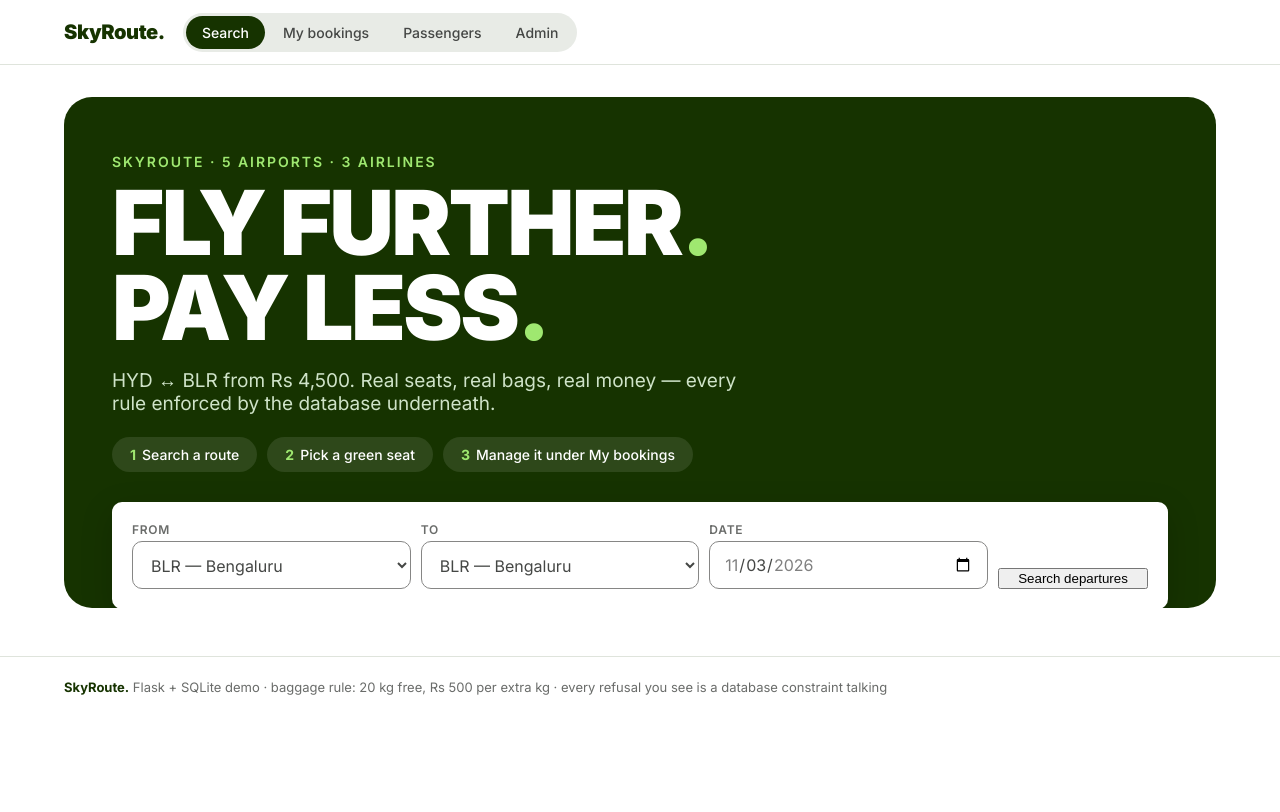
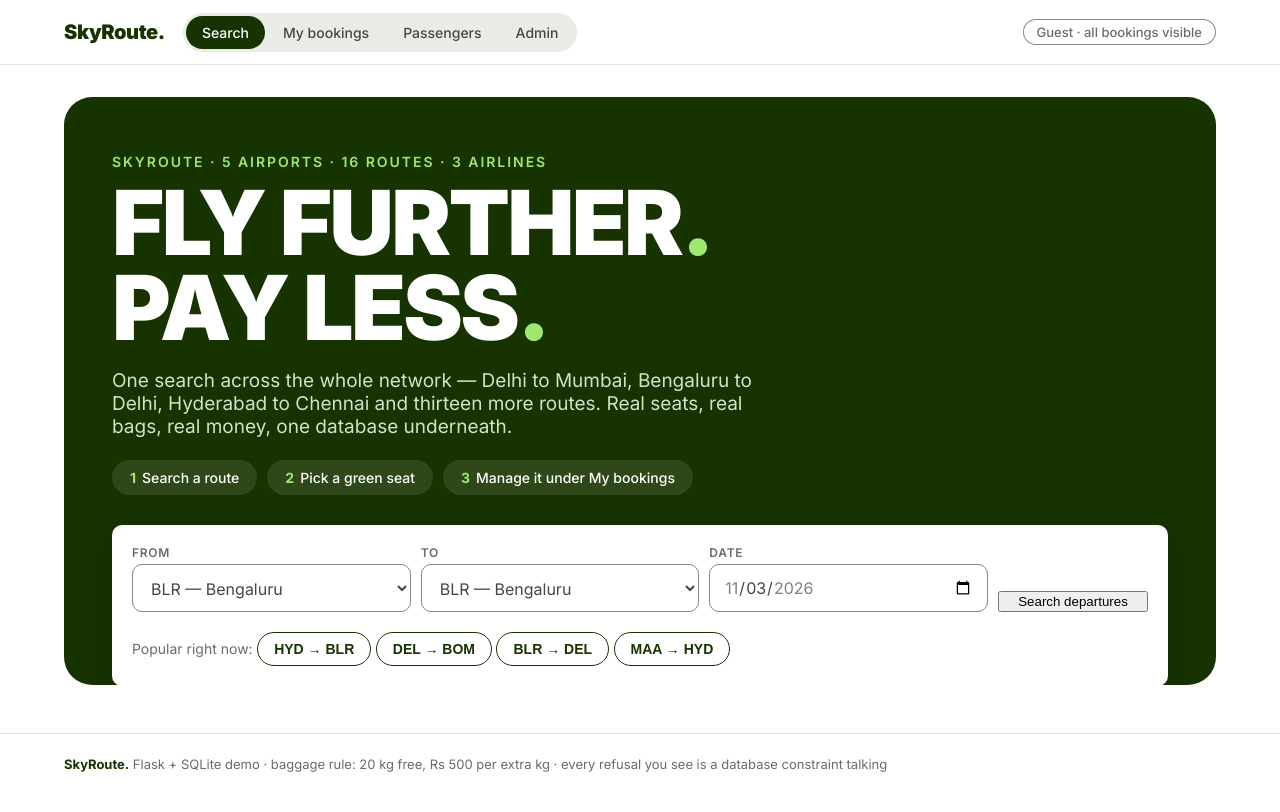
Before and after one commit to Bhaskar-1818/skyroute-dbms-python, a Flask app: page / in a window 1280 px wide. Before the commit the page ends 695 px from the top, so only its background shows below. Run offline with Flask 3, Linux system fonts and the light colour scheme; data comes from the database, SQL or seed files in the repository; both versions use the stored data as it was after the commit.

Commit message:
Polish: travel-as login, booking refs, network chips, de-centered copy

```diff
--- a/python/flask_app/app.py
+++ b/python/flask_app/app.py
@@ -8,7 +8,7 @@ Run (from repo root):  python python/flask_app/seed_sqlite.py  (builds demo DB o
 import sqlite3
 from pathlib import Path
 
-from flask import Flask, flash, g, redirect, render_template, request, url_for
+from flask import Flask, flash, g, redirect, render_template, request, session, url_for
 
 ROOT = Path(__file__).resolve().parent
 DB = ROOT / "skyroute.db"
@@ -31,6 +31,18 @@ def close_db(exc):
     db = g.pop("db", None)
     if db is not None:
         db.close()
+
+
+@app.context_processor
+def traveler():
+    """Traveling-as badge for the header on every page (None = guest)."""
+    me = None
+    pid = session.get("pax_id")
+    if pid:
+        me = get_db().execute(
+            "SELECT first_name, last_name FROM Passengers WHERE passenger_id = ?",
+            (pid,)).fetchone()
+    return {"traveler": me}
 
 
 def seat_map(capacity, taken):
@@ -123,6 +135,7 @@ def book(departure_id):
             except sqlite3.IntegrityError:
                 flash(f"Seat {seat} was just taken by someone else. Pick a green seat.", "error")
             else:
+                session["pax_id"] = int(request.form["passenger_id"])
                 flash(f"Booked! Seat {seat} on {dep['flight_number']} (booking {bid}).", "ok")
                 return redirect(url_for("bookings"))
     grid = seat_map(dep["capacity"] or 180, taken)
@@ -134,8 +147,19 @@ def book(departure_id):
 @app.route("/bookings")
 def bookings():
     db = get_db()
+    # "Travel as" = simulated login. Pick a traveler once; this page then shows
+    # only their tickets. No pick = show everything, labeled as the admin view.
+    pick = request.args.get("pax")
+    if pick is not None:
+        session.pop("pax_id", None)
+        if pick.isdigit() and int(pick) > 0:
+            session["pax_id"] = int(pick)
+    pax_id = session.get("pax_id")
+    where, args = "", []
+    if pax_id:
+        where, args = "WHERE b.passenger_id = ?", [pax_id]
     rows = db.execute(
-        """SELECT b.*, p.first_name, p.last_name, f.flight_number, d.scheduled_departure,
+        f"""SELECT b.*, p.first_name, p.last_name, f.flight_number, d.scheduled_departure,
                   g.gate_number, pay.pay_status,
                   (SELECT COUNT(*) FROM Baggage WHERE booking_id = b.booking_id) AS bags,
                   COALESCE((SELECT SUM(MAX(weight_kg - 20, 0)) * 500 FROM Baggage
@@ -147,8 +171,22 @@ def bookings():
            JOIN Flights f ON d.flight_id = f.flight_id
            LEFT JOIN Gates g ON d.gate_id = g.gate_id
            LEFT JOIN Payments pay ON b.booking_id = pay.booking_id
-           ORDER BY b.booking_id DESC LIMIT 100""").fetchall()
-    return render_template("bookings.html", rows=rows)
+           {where}
+           ORDER BY b.booking_id DESC LIMIT 100""", args).fetchall()
+    travelers = db.execute(
+        "SELECT passenger_id, first_name, last_name FROM Passengers ORDER BY passenger_id LIMIT 120").fetchall()
+    me = None
+    if pax_id:
+        me = db.execute("SELECT first_name, last_name FROM Passengers WHERE passenger_id = ?",
+                        (pax_id,)).fetchone()
+    return render_template("bookings.html", rows=rows, travelers=travelers,
+                           me=me, pax_id=pax_id)
+
+
+@app.route("/travel-as/<int:pid>", methods=["POST"])
+def travel_as(pid):
+    session["pax_id"] = pid
+    return redirect(url_for("bookings"))
 
 
 @app.route("/bookings/<int:bid>/edit", methods=["POST"])
--- a/python/flask_app/templates/base.html
+++ b/python/flask_app/templates/base.html
@@ -125,7 +125,15 @@ border-top:2px dashed var(--pebble)}.hero{padding:36px 24px 0}.how{display:none}
 <a href="/bookings" class="{{ 'here' if page=='bookings' else '' }}">My bookings</a>
 <a href="/passengers" class="{{ 'here' if page=='pax' else '' }}">Passengers</a>
 <a href="/admin" class="{{ 'here' if page=='admin' else '' }}">Admin</a>
-</nav></div></header>
+</nav>
+<span style="margin-left:auto"></span>
+{% if traveler %}
+<a class="tag ok" style="text-decoration:none" href="/bookings" title="Filtered to your tickets">
+Traveling as {{ traveler.first_name }} {{ traveler.last_name }}</a>
+{% else %}
+<a class="tag dim" style="text-decoration:none" href="/passengers" title="Pick who you are">
+Guest · all bookings visible</a>
+{% endif %}</div></header>
 <main><div class="wrap">
 {% with msgs = get_flashed_messages(with_categories=true) %}
 {% for cat, m in msgs %}<div class="flash {{ cat }}">{{ m }}</div>{% endfor %}{% endwith %}
--- a/python/flask_app/templates/index.html
+++ b/python/flask_app/templates/index.html
@@ -1,9 +1,10 @@
 {% extends "base.html" %}{% set page='search' %}{% block body %}
 <section class="hero">
-<div class="kicker">SkyRoute · 5 airports · 3 airlines</div>
+<div class="kicker">SkyRoute · 5 airports · 16 routes · 3 airlines</div>
 <h1>FLY FURTHER<span class="lime">.</span><br>PAY LESS<span class="lime">.</span></h1>
-<p class="sub">HYD ↔ BLR from Rs 4,500. Real seats, real bags, real money — every rule
-enforced by the database underneath.</p>
+<p class="sub">One search across the whole network — Delhi to Mumbai, Bengaluru to
+Delhi, Hyderabad to Chennai and thirteen more routes. Real seats, real bags,
+real money, one database underneath.</p>
 <div class="how">
 <span><b>1</b>Search a route</span><span><b>2</b>Pick a green seat</span>
 <span><b>3</b>Manage it under My bookings</span>
@@ -16,7 +17,17 @@ enforced by the database underneath.</p>
 <div class="field"><label>Date</label>
 <input type="date" name="day" value="2026-11-03" min="2026-11-01" max="2026-11-07" required></div>
 <div class="field" style="flex:0"><label>&nbsp;</label><button>Search departures</button></div>
-</form></section>
+<div style="flex-basis:100%;margin-top:10px"><span class="mut">Popular right now:</span>
+<button type="button" class="btn ghost small quick" data-dep="HYD" data-arr="BLR">HYD → BLR</button>
+<button type="button" class="btn ghost small quick" data-dep="DEL" data-arr="BOM">DEL → BOM</button>
+<button type="button" class="btn ghost small quick" data-dep="BLR" data-arr="DEL">BLR → DEL</button>
+<button type="button" class="btn ghost small quick" data-dep="MAA" data-arr="HYD">MAA → HYD</button></div>
+</form>
+<script>
+const sf=document.querySelector('.searchcard');
+document.querySelectorAll('.quick').forEach(b=>{b.onclick=()=>{
+sf.dep.value=b.dataset.dep;sf.arr.value=b.dataset.arr;sf.submit();};});
+</script></section>
 {% if results %}
 <div class="card">
 <h2>{{ results|length }} departures found</h2>
--- a/python/flask_app/templates/passengers.html
+++ b/python/flask_app/templates/passengers.html
@@ -1,7 +1,7 @@
 {% extends "base.html" %}{% set page='pax' %}{% block body %}
 <div class="card">
 <h2>Passengers</h2>
-<p class="mut">Everyone who flies registers here first — then their name appears on the booking page.</p>
+<p class="mut">Everyone who flies registers here first — then their name appears on the booking page. Press <b>Travel as →</b> to become that traveler: My bookings will show only their tickets (your simulated login).</p>
 <form method="post">
 <input name="first_name" placeholder="First name" required style="max-width:170px">
 <input name="last_name" placeholder="Last name" required style="max-width:170px">
@@ -14,6 +14,8 @@
 {% for p in rows %}<tr>
 <td class="mono">{{ p.passenger_id }}</td><td><b>{{ p.first_name }} {{ p.last_name }}</b></td>
 <td class="mono">{{ p.passport_number or "—" }}</td><td class="mono">{{ p.phone }}</td><td>{{ p.email }}</td>
-<td><form class="inline" action="/passengers/{{ p.passenger_id }}/delete" method="post"
+<td><form class="inline" action="/travel-as/{{ p.passenger_id }}" method="post">
+<button class="ghost">Travel as →</button></form>
+<form class="inline" action="/passengers/{{ p.passenger_id }}/delete" method="post"
 onsubmit="return confirm('Delete this passenger and all their bookings?')">
 <button class="danger">Delete</button></form></td></tr>{% endfor %}</table></div>{% endblock %}
```
Also changed, not shown: python/flask_app/templates/bookings.html (+13 -0 lines), python/flask_app/test_app.py (+16 -0 lines), python/flask_app/skyroute.db.
